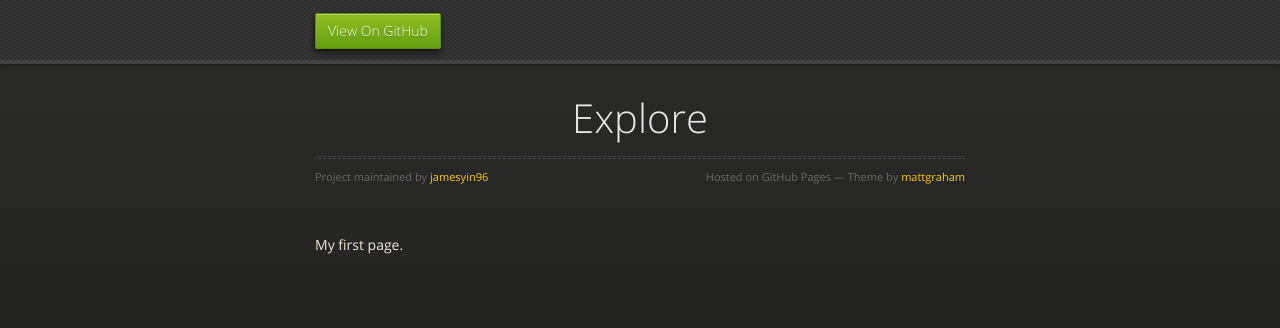
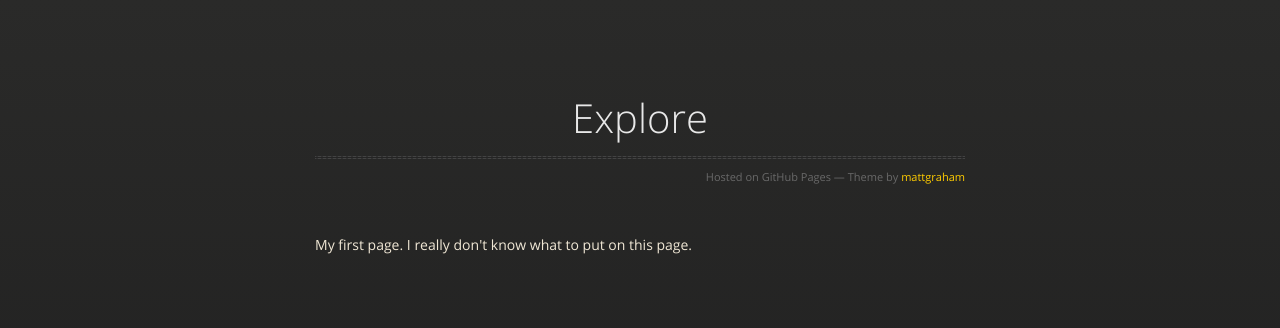
Before and after one commit to jamesyin96/jamesyin96.github.io, a plain HTML site: page index.html in a window 1280 px wide. Drawn offline with nearby package versions, Linux system fonts and the light colour scheme.

Commit message:
made some changes

```diff
--- a/index.html
+++ b/index.html
@@ -18,11 +18,7 @@
 
   </head>
   <body>
-      <div id="header">
-        <nav>
-          <li class="fork"><a href="https://github.com/jamesyin96">View On GitHub</a></li>
-        </nav>
-      </div><!-- end header -->
+
 
     <div class="wrapper">
 
@@ -31,11 +27,10 @@
           <h1>Explore</h1>
           <p></p>
           <hr>
-          <span class="credits left">Project maintained by <a href="https://github.com/jamesyin96">jamesyin96</a></span>
           <span class="credits right">Hosted on GitHub Pages &mdash; Theme by <a href="https://twitter.com/michigangraham">mattgraham</a></span>
         </div>
 
-        <p>My first page.</p>
+        <p>My first page. I really don't know what to put on this page.</p>
       </section>
 
     </div>
```
